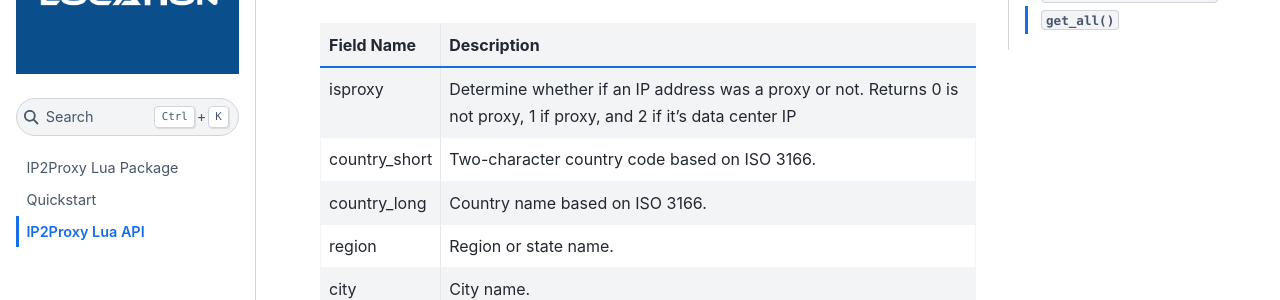
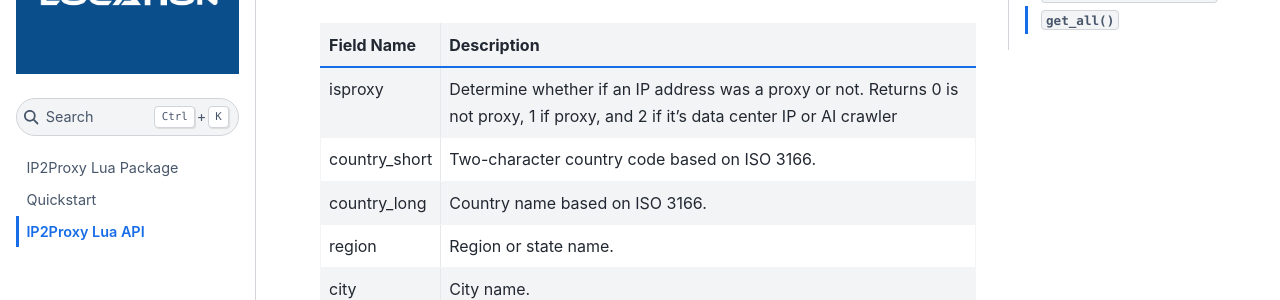
Before and after one commit to ip2location/ip2proxy-lua, a Sphinx documentation site: the page built from docs/source/code.md, in a window 1280 px wide and 900 px high, scrolled down 1290 px. Shown: the part 181-481 px from the top of the window. Built offline with Sphinx 7.4.7 and the Sphinx Book theme 1.1.4, drawn with Linux system fonts in a browser that asks for light colours; part of the change alters nothing that is shown.

Commit message:
Support new proxy type "AIC" in "Isproxy" field

```diff
--- a/docs/source/code.md
+++ b/docs/source/code.md
@@ -40,7 +40,7 @@ Retrieve geolocation information for an IP address.
 
 | Field Name       | Description                                                  |
 | ---------------- | ------------------------------------------------------------ |
-| isproxy    |     Determine whether if an IP address was a proxy or not. Returns 0 is not proxy, 1 if proxy, and 2 if it's data center IP |
+| isproxy    |     Determine whether if an IP address was a proxy or not. Returns 0 is not proxy, 1 if proxy, and 2 if it's data center IP or AI crawler |
 | country_short    |     Two-character country code based on ISO 3166. |
 | country_long    |     Country name based on ISO 3166. |
 | region     |     Region or state name. |
--- a/docs/source/conf.py
+++ b/docs/source/conf.py
@@ -7,8 +7,8 @@ project = 'IP2Proxy Lua'
 copyright = '2026, IP2Location'
 author = 'IP2Location'
 
-release = '3.4.2'
-version = '3.4.2'
+release = '3.5.0'
+version = '3.5.0'
 
 # -- General configuration
 
```
Also changed, not shown: 3 other files.
